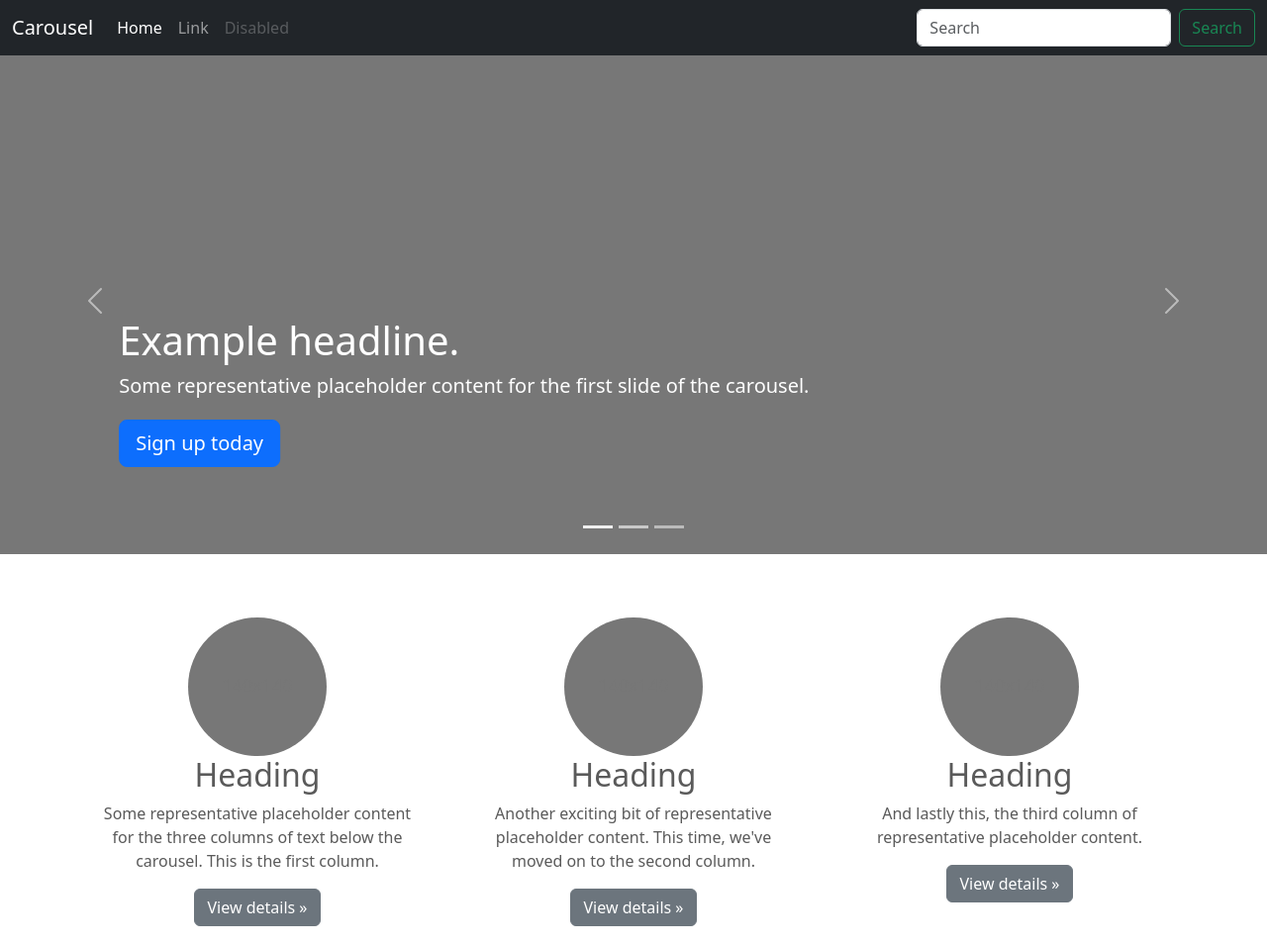
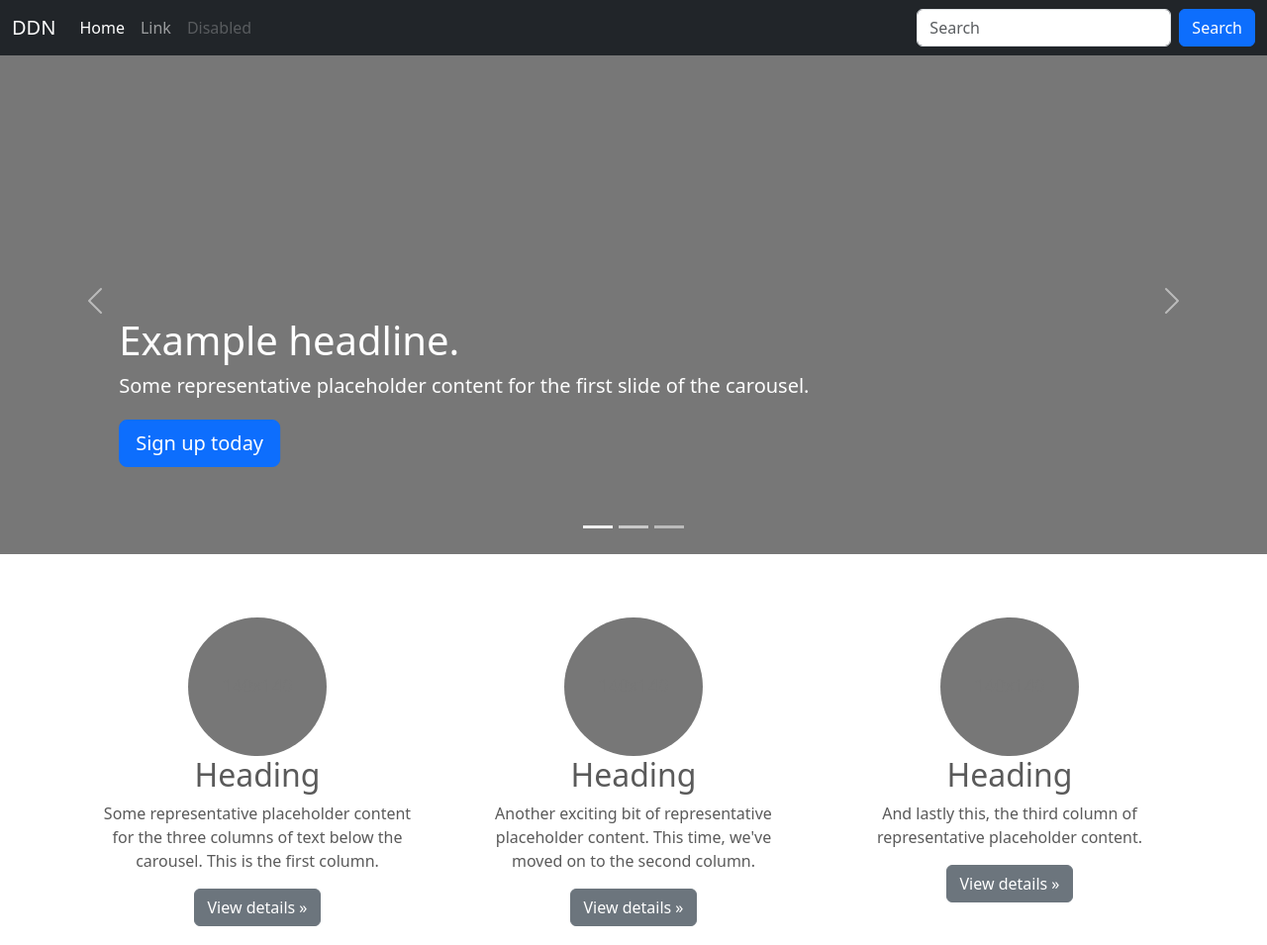
Before and after one commit to cuauhtemocmartinez/carousel, a plain HTML site: page index.html in a window 1280 px wide. Shown: the top 955 px of the page at 99% size. Drawn offline with nearby package versions, Linux system fonts and the light colour scheme.

Commit message:
changed search button to blue

```diff
--- a/index.html
+++ b/index.html
@@ -40,7 +40,7 @@
 <header>
   <nav class="navbar navbar-expand-md navbar-dark fixed-top bg-dark">
     <div class="container-fluid">
-      <a class="navbar-brand" href="#">Carousel</a>
+      <a class="navbar-brand" href="#">DDN</a>
       <button class="navbar-toggler" type="button" data-bs-toggle="collapse" data-bs-target="#navbarCollapse" aria-controls="navbarCollapse" aria-expanded="false" aria-label="Toggle navigation">
         <span class="navbar-toggler-icon"></span>
       </button>
@@ -58,7 +58,7 @@
         </ul>
         <form class="d-flex">
           <input class="form-control me-2" type="search" placeholder="Search" aria-label="Search">
-          <button class="btn btn-outline-success" type="submit">Search</button>
+          <button class="btn btn-primary" type="submit">Search</button>
         </form>
       </div>
     </div>
```
